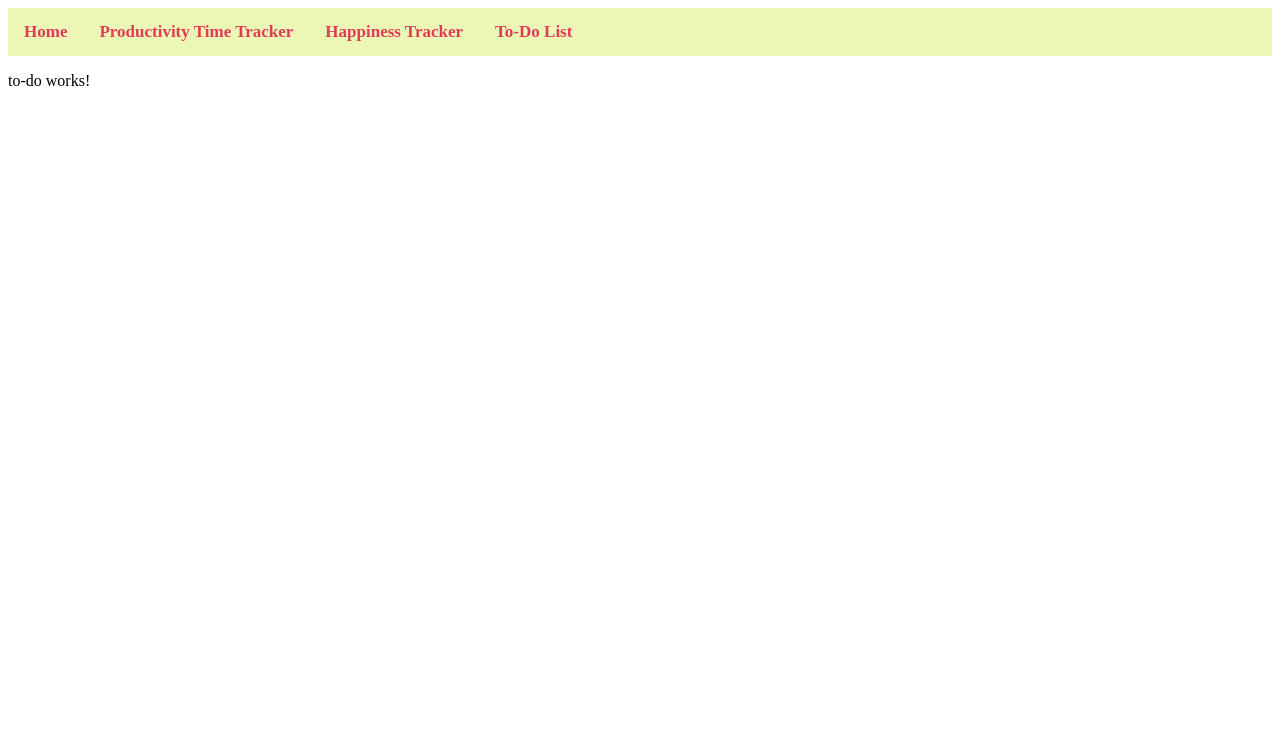
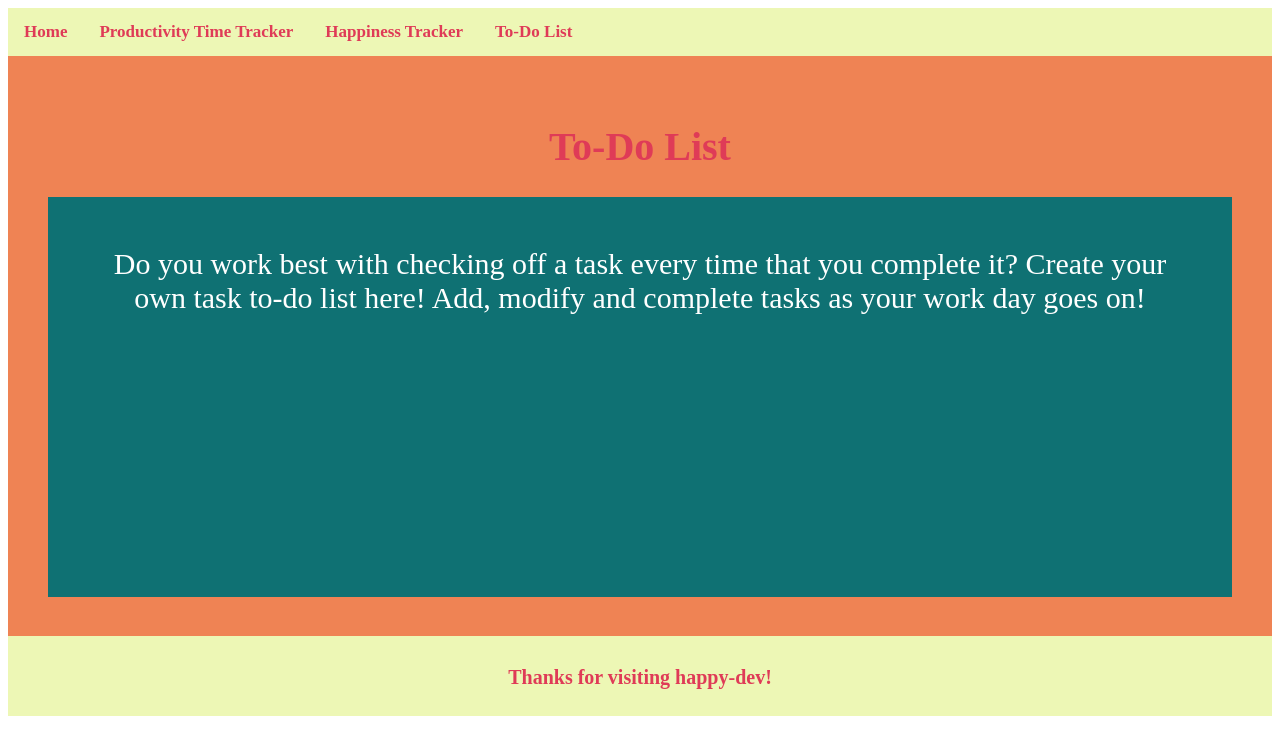
Before and after one commit to MaddyKapfhammer/happy-dev, an Angular app in the folder happy-dev-app/: page /todo in a window 1280 px wide. Shown: the top 754 px of the page. Built offline with nearby package versions, Linux system fonts and the light colour scheme.

Commit message:
Complete basic formatting for todo component.

```diff
--- a/happy-dev-app/src/app/to-do/to-do.component.css
+++ b/happy-dev-app/src/app/to-do/to-do.component.css
@@ -0,0 +1,38 @@
+h1{
+  font-size: 40px;
+  color: #df3b57;
+  font-weight: bold;
+}
+
+p{
+  font-size: 20px;
+  text-align: center;
+}
+
+.header {
+  padding: 40px;
+  text-align: center;
+  background: #ef8354;
+  color: #ffffff;
+  font-size: 20px;
+  height: 500px;
+}
+
+.description{
+  background-color: #0f7173;
+  height: 300px;
+  padding: 50px;
+  font-size: 30px;
+}
+
+.footer{
+  background-color: #edf7b5;
+  overflow: hidden;
+  padding: 10px;
+  text-align: center;
+  color: #df3b57;
+  font-weight: bold;
+  height: 60px;
+  font-size: 14px;
+  text-align: left;
+}
--- a/happy-dev-app/src/app/to-do/to-do.component.html
+++ b/happy-dev-app/src/app/to-do/to-do.component.html
@@ -1 +1,14 @@
-<p>to-do works!</p>
+
+<div class="header">
+  <h1>
+    To-Do List
+  </h1>
+  <div class="description">
+    Do you work best with checking off a task every time that you complete it? Create your own task to-do list here!
+    Add, modify and complete tasks as your work day goes on!
+  </div>
+</div>
+
+<div class="footer">
+  <p>Thanks for visiting happy-dev!</p>
+</div>
```
